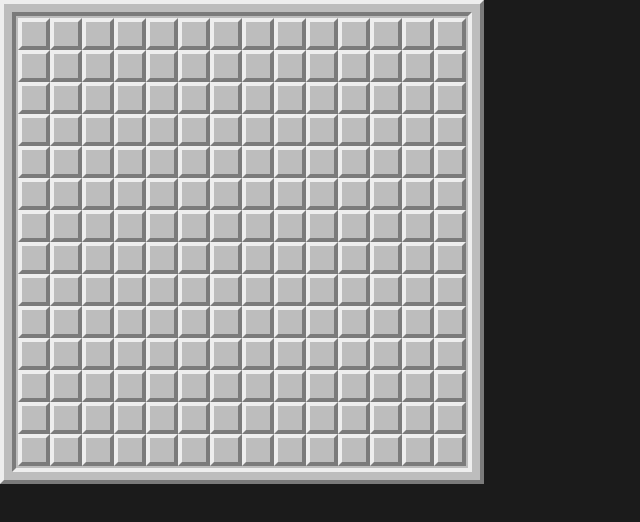
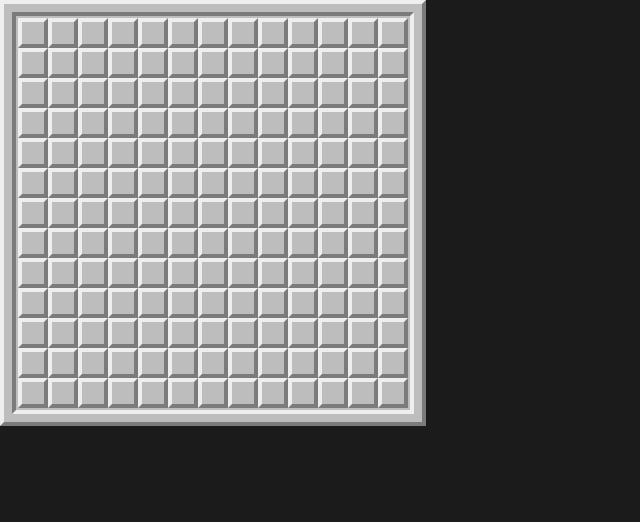
Before and after one commit to CyberFlameGO/minesweeper, a React (Create React App) app: page / in a window 1280 px wide. Shown: the top 522 px of the page, without its empty margins (0-640 px from the left). Built offline with nearby package versions, Linux system fonts and the light colour scheme.

Commit message:
change dimensions and cell size

```diff
--- a/src/Minesweeper.scss
+++ b/src/Minesweeper.scss
@@ -12,7 +12,7 @@
     border-bottom: $width solid $shadow;
 }
 
-$size-cell: 32px;
+$size-cell: 30px;
 
 :root {
     font-size: $size-cell * 17 / 32;
--- a/src/Minesweeper.tsx
+++ b/src/Minesweeper.tsx
@@ -91,7 +91,7 @@ const createClick = (board: number[][], actions: Action[]) => (
 const Minesweeper: React.FC<{}> = () => {
     const [board, setBoard, clearBoardStorage] = useStoredState<number[][]>(
         "board",
-        () => pipe(array2d(14)(14)(0), addBombsPercent(20), calculateValues)
+        () => pipe(array2d(13)(13)(0), addBombsPercent(20), calculateValues)
     );
 
     const [actions, setActions, clearActionsStorage] = useStoredState<Action[]>(
```
